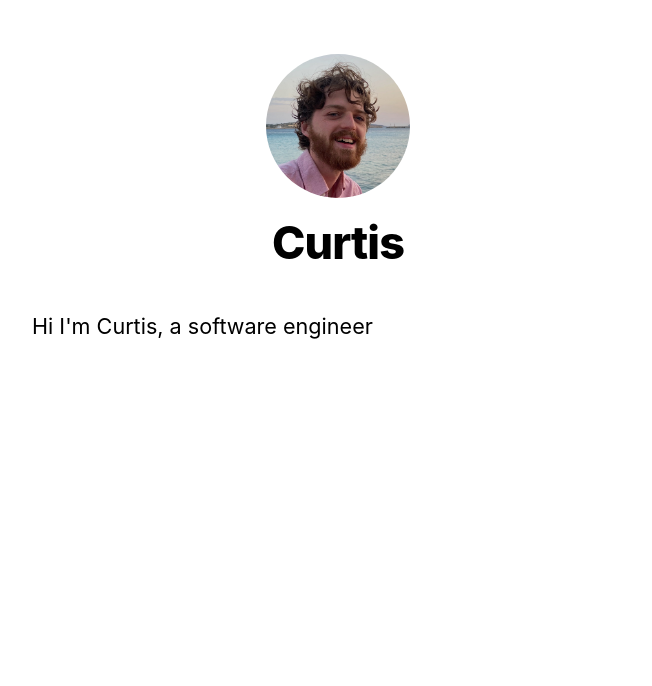
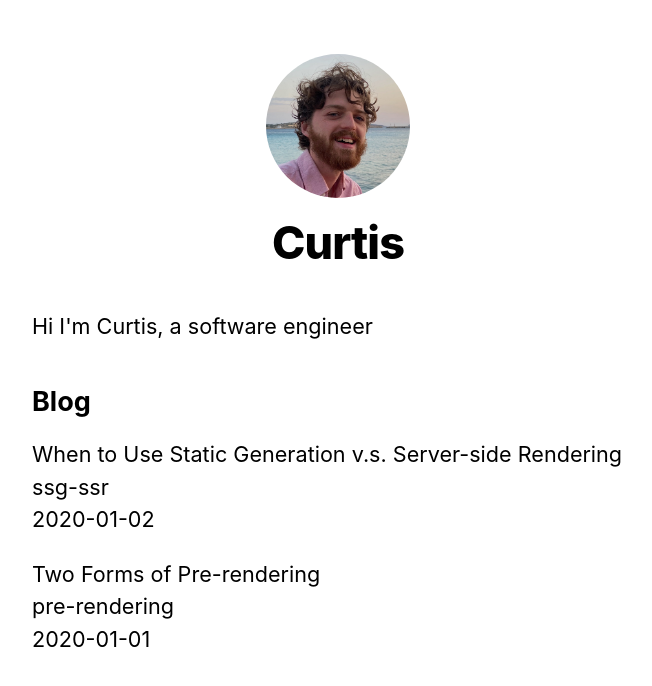
Before and after one commit to Curtis-Turk/nextjs-blog, a Next.js app: page / in a window 1280 px wide. Shown: the top 686 px of the page, without its empty margins (302-954 px from the left). Built offline with nearby package versions, Linux system fonts and the light colour scheme.

Commit message:
Added staticProps implementation

```diff
--- a/package.json
+++ b/package.json
@@ -6,6 +6,7 @@
     "start": "next start"
   },
   "dependencies": {
+    "gray-matter": "^4.0.3",
     "next": "latest",
     "react": "18.2.0",
     "react-dom": "18.2.0"
--- a/pages/index.js
+++ b/pages/index.js
@@ -1,8 +1,9 @@
 import Head from "next/head";
 import Layout, { siteTitle } from "../components/layout";
 import utilStyles from "../styles/utils.module.css";
+import { getSortedPostsData } from "../utils/posts";
 
-export default function Home() {
+export default function Home({ allPostsData }) {
   return (
     <Layout home>
       <Head>
@@ -11,6 +12,30 @@
       <section className={utilStyles.headingMd}>
         <p>Hi I'm Curtis, a software engineer</p>
       </section>
+
+      <section className={`${utilStyles.headingMd} ${utilStyles.padding1px}`}>
+        <h2 className={utilStyles.headingLg}>Blog</h2>
+        <ul className={utilStyles.list}>
+          {allPostsData.map(({ id, date, title }) => (
+            <li className={utilStyles.listItem} key={id}>
+              {title}
+              <br />
+              {id}
+              <br />
+              {date}
+            </li>
+          ))}
+        </ul>
+      </section>
     </Layout>
   );
 }
+
+export async function getStaticProps() {
+  const allPostsData = getSortedPostsData();
+  return {
+    props: {
+      allPostsData,
+    },
+  };
+}
--- /dev/null
+++ b/utils/posts.js
@@ -0,0 +1,35 @@
+import fs from "fs";
+import path from "path";
+import matter from "gray-matter";
+
+const postsDirectory = path.join(process.cwd(), "posts");
+
+export function getSortedPostsData() {
+  // Get file names under /posts
+  const fileNames = fs.readdirSync(postsDirectory);
+  const allPostsData = fileNames.map((fileName) => {
+    // Remove ".md" from file name to get id
+    const id = fileName.replace(/\.md$/, "");
+
+    // Read markdown file as string
+    const fullPath = path.join(postsDirectory, fileName);
+    const fileContents = fs.readFileSync(fullPath, "utf8");
+
+    // Use gray-matter to parse the post metadata section
+    const matterResult = matter(fileContents);
+
+    // Combine the data with the id
+    return {
+      id,
+      ...matterResult.data,
+    };
+  });
+  // Sort posts by date
+  return allPostsData.sort((a, b) => {
+    if (a.date < b.date) {
+      return 1;
+    } else {
+      return -1;
+    }
+  });
+}
```
Also changed, not shown: 1 other file (tests, documents, lock files or other folders).
